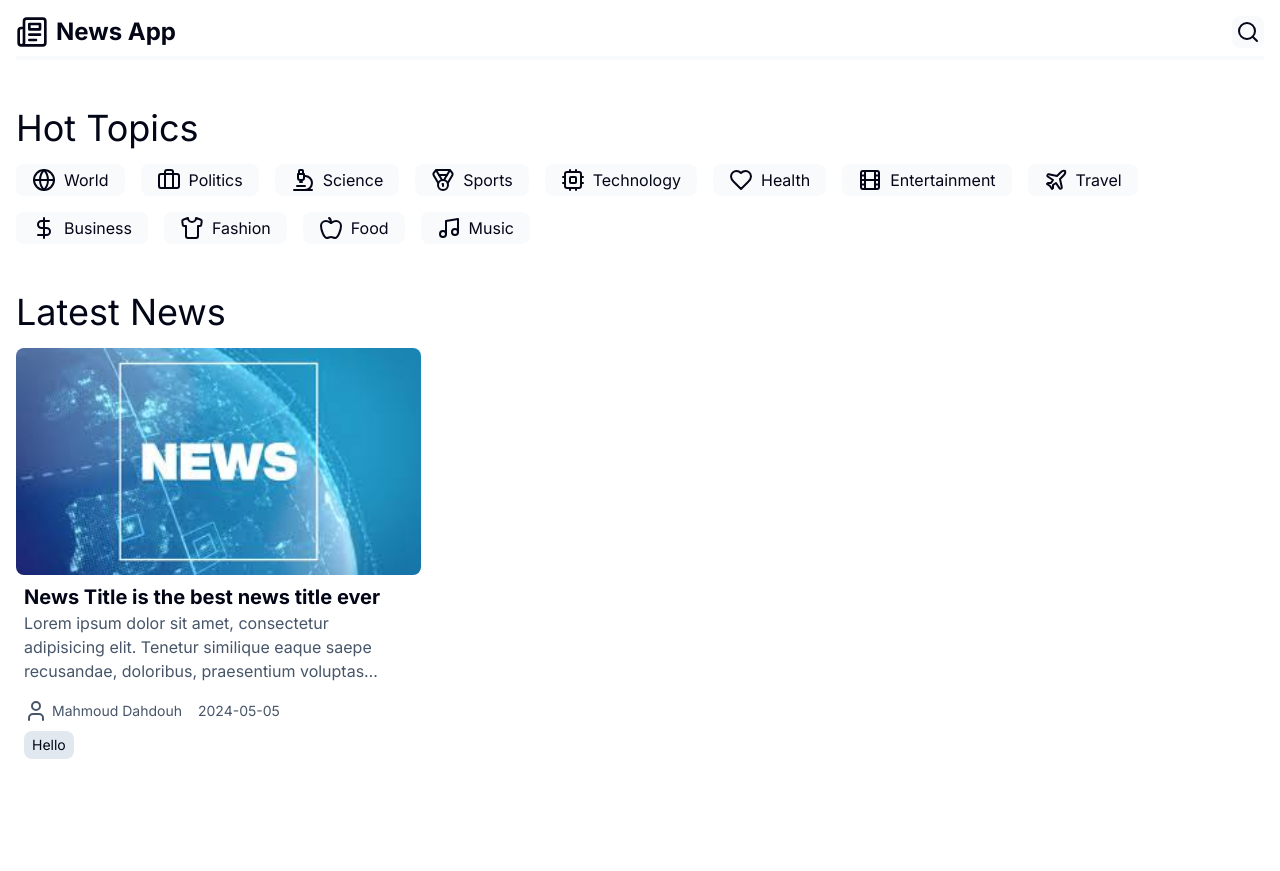
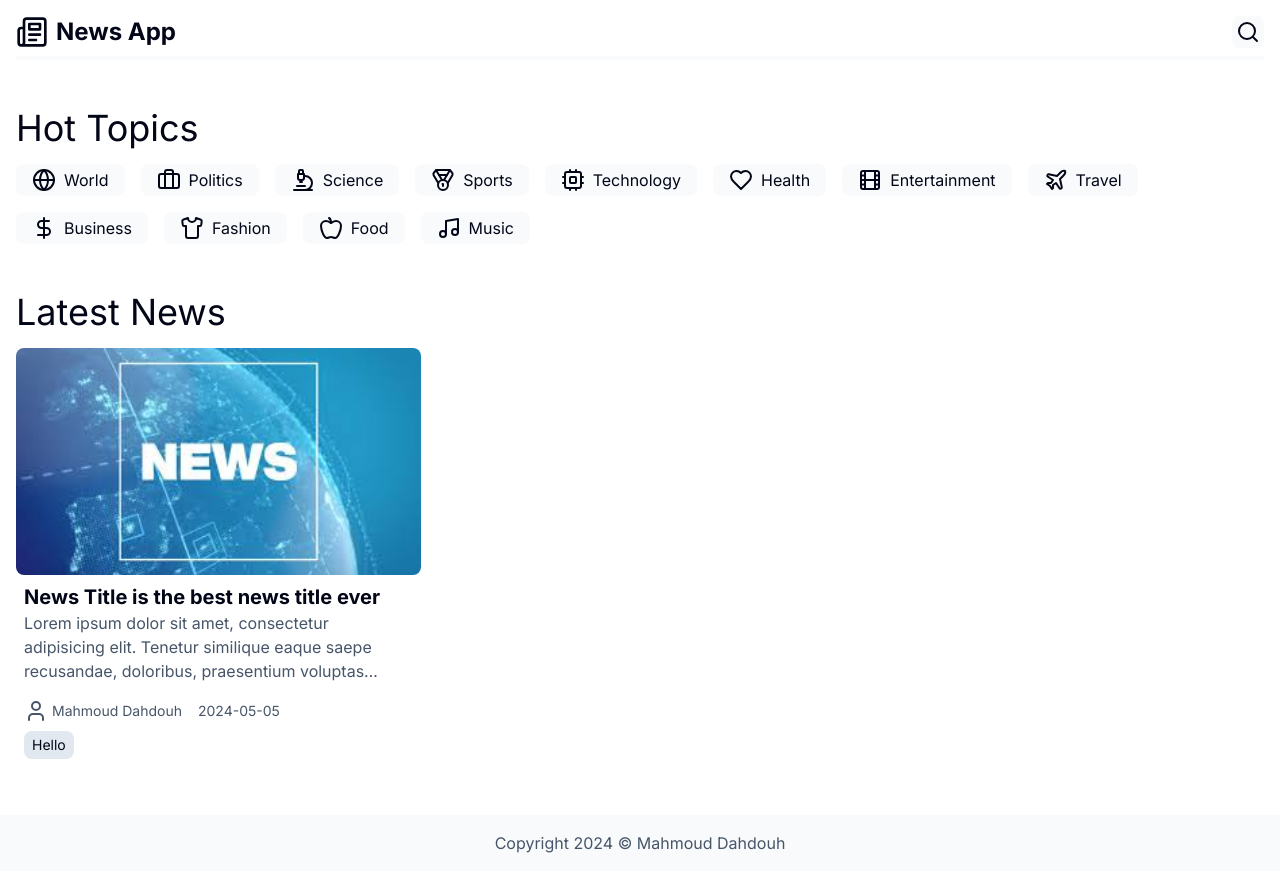
Before and after one commit to MahmoudDahdouh/nextjs-14-news-blog, a Next.js app: page / in a window 1280 px wide. Before the commit the page ends 800 px from the top, so only its background shows below. Built offline with nearby package versions, Linux system fonts and the light colour scheme.

Commit message:
create footer

```diff
--- a/src/app/layout.tsx
+++ b/src/app/layout.tsx
@@ -2,6 +2,7 @@
 import { Inter } from "next/font/google"
 import "./globals.css"
 import Navbar from "@/components/layout/Navbar"
+import Footer from "@/components/layout/Footer"
 
 const inter = Inter({ subsets: ["latin"] })
 
@@ -17,9 +18,10 @@
 }>) {
   return (
     <html lang="en">
-      <body className={inter.className}>
+      <body className={`${inter.className}`}>
         <Navbar />
         {children}
+        <Footer />
       </body>
     </html>
   )
--- /dev/null
+++ b/src/components/layout/Footer.tsx
@@ -0,0 +1,11 @@
+export default function Footer() {
+  return (
+    <footer className="bg-slate-50 p-4  mt-12">
+      <div className="container">
+        <p className="text-center text-slate-600">
+          Copyright 2024 &copy; Mahmoud Dahdouh
+        </p>
+      </div>
+    </footer>
+  )
+}
```
